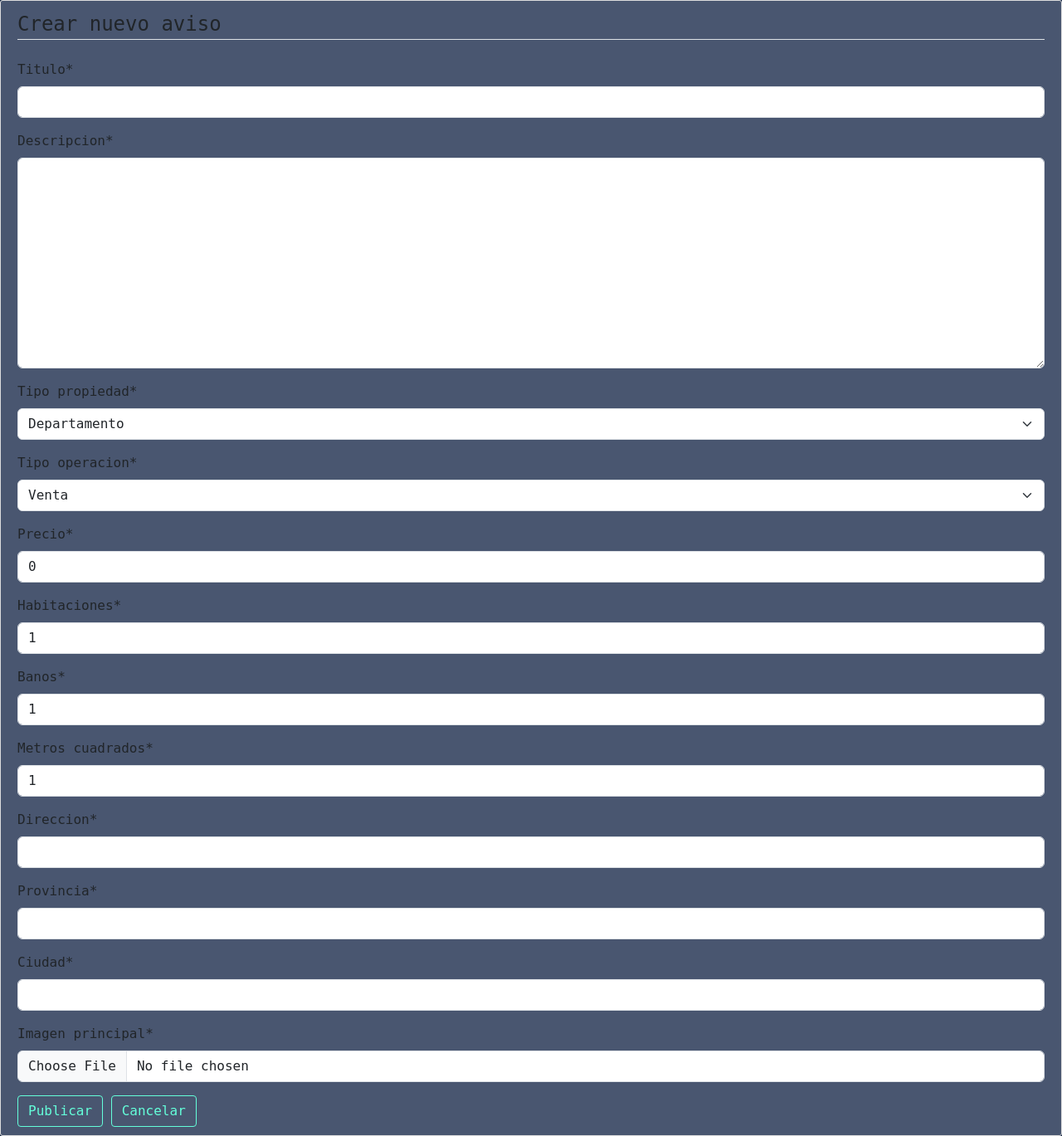
After one commit to nachopalmieri/TP-IW-Aiassa-Bachetta-Palmieri, a Django app: page /propiedad/nueva/ in a window 1280 px wide. The commit adds this page. Shown: the whole page at 83% size. Run offline with Django 4.2, Linux system fonts and the light colour scheme; a user stored in the database is signed in; some libraries are stand-ins or nearby versions.

Commit message:
update Post model, add CRUD completo

```diff
--- a/inmobiliaria_project/sitio/models.py
+++ b/inmobiliaria_project/sitio/models.py
@@ -4,6 +4,7 @@ from django.utils import timezone
 from PIL import Image
 from django.db.models.signals import post_save
 from django.dispatch import receiver
+from django.urls import reverse
 # Create your models here.
 #User._meta.get_field('email')._unique = True
 
@@ -11,16 +12,28 @@ class Publicacion(models.Model):
     TIPO_OPERACION = (
         ('venta', 'Venta'),
         ('alquiler', 'Alquiler'),
+        ('temporada', 'Temporada')
+    )
+
+    TIPO_PROPIEDAD = (
+        ('departamento','Departamento'),
+        ('casa','Casa'),
+        ('deposito','Deposito'),
+        ('edificio','Edificio'),
+        ('quinta','Quinta Vacacional')
     )
 
     titulo = models.CharField(max_length=200)
     descripcion = models.TextField()
-    tipo_propiedad = models.CharField(default='venta',max_length=10, choices=TIPO_OPERACION)
+    tipo_operacion = models.CharField(default='',max_length=10, choices=TIPO_OPERACION)
+    tipo_propiedad = models.CharField(default='',max_length=20, choices=TIPO_PROPIEDAD)
     precio = models.DecimalField(default=0, max_digits=10, decimal_places=2)
     habitaciones = models.PositiveIntegerField(default=1)
     banos = models.PositiveIntegerField(default=1)
     metros_cuadrados = models.PositiveIntegerField(default=1)
-    ubicacion = models.CharField(default='', max_length=200)
+    direccion = models.CharField(default='', max_length=200)
+    provincia = models.CharField(default='', max_length=200)
+    ciudad = models.CharField(default='', max_length=200)
     imagen_principal = models.ImageField(default='propiedad_default.jpg', upload_to='propiedades/')
     fecha_creacion = models.DateTimeField(default=timezone.now)
     fecha_actualizado = models.DateTimeField(auto_now=True)
@@ -28,6 +41,10 @@ class Publicacion(models.Model):
 
     def __str__(self):
         return self.titulo
+
+    def get_absolute_url(self):
+        return reverse("post-detail", kwargs={"pk": self.pk})
+
 
 
 class Profile(models.Model):
--- a/inmobiliaria_project/sitio/templates/nav.html
+++ b/inmobiliaria_project/sitio/templates/nav.html
@@ -18,10 +18,11 @@
               <form class="form-inline my-2 my-lg-0">
                 <!--<input class="form-control mr-sm-2" type="search" placeholder="Search" aria-label="Search">-->
                 {% if user.is_authenticated %}
+                  <a href="{% url 'post-create' %}" class="btn btn-outline-success me-2">Publicar</a>
                   <a href="{% url 'perfil' %}" class="btn btn-outline-success me-2">Perfil</a>
                   <a href="{% url 'logout' %}" class="btn btn-outline-success me-2">Cerrar sesión</a>
                 {% else %}
-                  <a href="{% url 'publicar' %}" class="btn btn-outline-success me-2">Publicar</a>
+                  <a href="{% url 'post-create' %}" class="btn btn-outline-success me-2">Publicar</a>
                   <a href="{% url 'login' %}" class="btn btn-outline-success me-2">Iniciar Sesión</a>
                   <a href="{% url 'register' %}" class="btn btn-outline-success me-2">Regístrate</a>
                 {% endif %}
--- /dev/null
+++ b/inmobiliaria_project/sitio/templates/sitio/publicacion_form.html
@@ -0,0 +1,17 @@
+{% extends "base.html" %}
+{% load crispy_forms_tags %}
+{% block content %}
+    <div class="content-section">
+        <form method="POST">
+            {% csrf_token %}
+            <fieldset class="form-group">
+                <legend class="border-bottom mb-4">Crear nuevo aviso</legend>
+                {{ form|crispy }}
+            </fieldset>
+            <div class="form-group">
+                <button class="btn btn-outline-info" type="submit">Publicar</button>
+                <a class="btn btn-outline-secondary" href="{% url 'post-detail' object.id %}">Cancelar</a>
+            </div>
+        </form>
+    </div>
+{% endblock content %}
--- a/inmobiliaria_project/sitio/templates/users/profile.html
+++ b/inmobiliaria_project/sitio/templates/users/profile.html
@@ -20,12 +20,12 @@
     <form method="POST" enctype="multipart/form-data" class="form_container">
       {% csrf_token %}
       <fieldset class="form-group content-section">
-        <legend id="form-title">Profile Info</legend>
+        <legend id="form-title">Mi perfil</legend>
         {{ u_form|crispy }}
         {{ p_form|crispy }}
       </fieldset>
       <div class="form-group">
-        <button class="btn btn-outline-info login_btn" type="submit">Update</button>
+        <button class="btn btn-outline-info login_btn" type="submit">Actualizar</button>
       </div>
     </form>
   </div>
--- a/inmobiliaria_project/sitio/urls.py
+++ b/inmobiliaria_project/sitio/urls.py
@@ -1,6 +1,6 @@
 from django.contrib import admin
 from . import views
-from .views import PublicacionListView, PublicacionDetailView
+from .views import PublicacionListView, PublicacionDetailView, PublicacionCreateView, PublicacionUpdateView, PublicacionDeleteView
 from django.contrib.auth import views as auth_views
 from django.urls import path, include
 from django.conf.urls.static import static
@@ -10,6 +10,9 @@ from django.conf import settings
 urlpatterns = [
     path('', PublicacionListView.as_view(), name = 'home'),
     path('propiedad/<int:pk>/', PublicacionDetailView.as_view(), name = 'post-detail'),
+    path('propiedad/nueva/', PublicacionCreateView.as_view(), name = 'post-create'),
+    path('propiedad/<int:pk>/editar/', PublicacionUpdateView.as_view(), name = 'post-update'),
+    path('propiedad/<int:pk>/eliminar/', PublicacionDeleteView.as_view(), name = 'post-delete'),
     path('login/', views.LoginView, name = 'login'),
     path('logout/', auth_views.LogoutView.as_view(template_name='users/registration/logout.html'), name = 'logout'),
     path('registro/', views.RegistroView, name = 'register'),
--- a/inmobiliaria_project/sitio/views.py
+++ b/inmobiliaria_project/sitio/views.py
@@ -1,6 +1,8 @@
 from django.shortcuts import render, redirect
 from django.contrib.auth import authenticate, login, logout
-from django.http import HttpResponseRedirect
+from django.contrib.auth.mixins import LoginRequiredMixin, UserPassesTestMixin
+from django.core.exceptions import PermissionDenied
+from django.http import HttpResponseRedirect,HttpResponseForbidden
 from django.contrib import messages
 from django.contrib.auth.views import PasswordResetView
 from django.contrib.auth.decorators import login_required
@@ -8,7 +10,7 @@ from django.contrib.messages.views import SuccessMessageMixin
 from django.contrib.auth.forms import AuthenticationForm
 from .models import *
 from .forms import UserRegisterForm, InicioSesionForm, ProfileUpdateForm, UserUpdateForm
-from django.views.generic import ListView, DetailView, CreateView
+from django.views.generic import ListView, DetailView, CreateView, UpdateView, DeleteView
 
 #Vistas para el sitio - USERS
 
@@ -120,11 +122,84 @@ def HomeView(request):
     }
     return render(request, 'sitio/home.html', context)
 
+### CRUD DE PPUBLICACIONES ###
+
+#Listado de publicaciones -> Home
 class PublicacionListView(ListView):
     model = Publicacion
     template_name = 'sitio/home.html'
     context_object_name = 'publicaciones'
     ordering = ['-fecha_actualizado']
 
+#Detalle de publicaciones
 class PublicacionDetailView(DetailView):
     model = Publicacion
+
+#Crear publicaciones
+class PublicacionCreateView(LoginRequiredMixin, CreateView):
+    model = Publicacion
+    fields = ['titulo','descripcion','tipo_propiedad','tipo_operacion','precio','habitaciones','banos',
+              'metros_cuadrados','direccion','provincia','ciudad','imagen_principal']
+
+    def form_valid(self, form):
+        form.instance.autor = self.request.user
+        return super().form_valid(form)
+
+#Editar publicaciones
+class PublicacionUpdateView(LoginRequiredMixin, UserPassesTestMixin, UpdateView):
+    model = Publicacion
+    fields = ['titulo','descripcion','tipo_propiedad','tipo_operacion','precio','habitaciones','banos',
+              'metros_cuadrados','direccion','provincia','ciudad','imagen_principal']
+
+    def form_valid(self, form):
+        form.instance.autor = self.request.user
+        return super().form_valid(form)
+
+    #Codigo para evitar que cualquier usuario pueda editar publicaciones.
+    def test_func(self):
+        post = self.get_object()
+        if self.request.user == post.autor:
+            return True
+        return False
+
+    def get_context_data(self, **kwargs):
+        context = super().get_context_data(**kwargs)
+        context['post'] = self.get_object()
+        return context
+
+    #Error 403 personalizado:
+    def handle_no_permission(self):
+        if self.raise_exception:
+            raise PermissionDenied(self.get_permission_denied_message())
+
+        post = self.get_object()
+        return HttpResponseForbidden(
+            f"No tienes permisos para editar esta publicación. <a href='{reverse('post-detail', args=[post.pk])}'>Volver atrás</a>"
+        )
+
+#Eliminar publicaciones
+class PublicacionDeleteView(LoginRequiredMixin, UserPassesTestMixin, DeleteView):
+    model = Publicacion
+    success_url = '/'
+
+    #Codigo para evitar que cualquier usuario pueda editar publicaciones.
+    def test_func(self):
+        post = self.get_object()
+        if self.request.user == post.autor:
+            return True
+        return False
+
+    def get_context_data(self, **kwargs):
+        context = super().get_context_data(**kwargs)
+        context['post'] = self.get_object()
+        return context
+
+    #Error 403 personalizado:
+    def handle_no_permission(self):
+        if self.raise_exception:
+            raise PermissionDenied(self.get_permission_denied_message())
+
+        post = self.get_object()
+        return HttpResponseForbidden(
+            f"No tienes permisos para eliminar esta publicación. <a href='{reverse('post-detail', args=[post.pk])}'>Volver atrás</a>"
+        )
```
Also changed, not shown: inmobiliaria_project/sitio/templates/sitio/home.html (+5 -2 lines), inmobiliaria_project/sitio/templates/sitio/publicacion_confirm_delete.html (added, +16 -0 lines), inmobiliaria_project/sitio/templates/sitio/publicacion_detail.html (+11 -2 lines), inmobiliaria_project/db.sqlite3, inmobiliaria_project/media/propiedades/im-191825.jpg (added), inmobiliaria_project/media/propiedades/mattdamonmansion-m.jpg.webp (added), inmobiliaria_project/sitio/migrations/0006_rename_ubicacion_publicacion_ciudad_and_more.py (added), inmobiliaria_project/sitio/static/css/base.css (line endings or trailing spaces).
